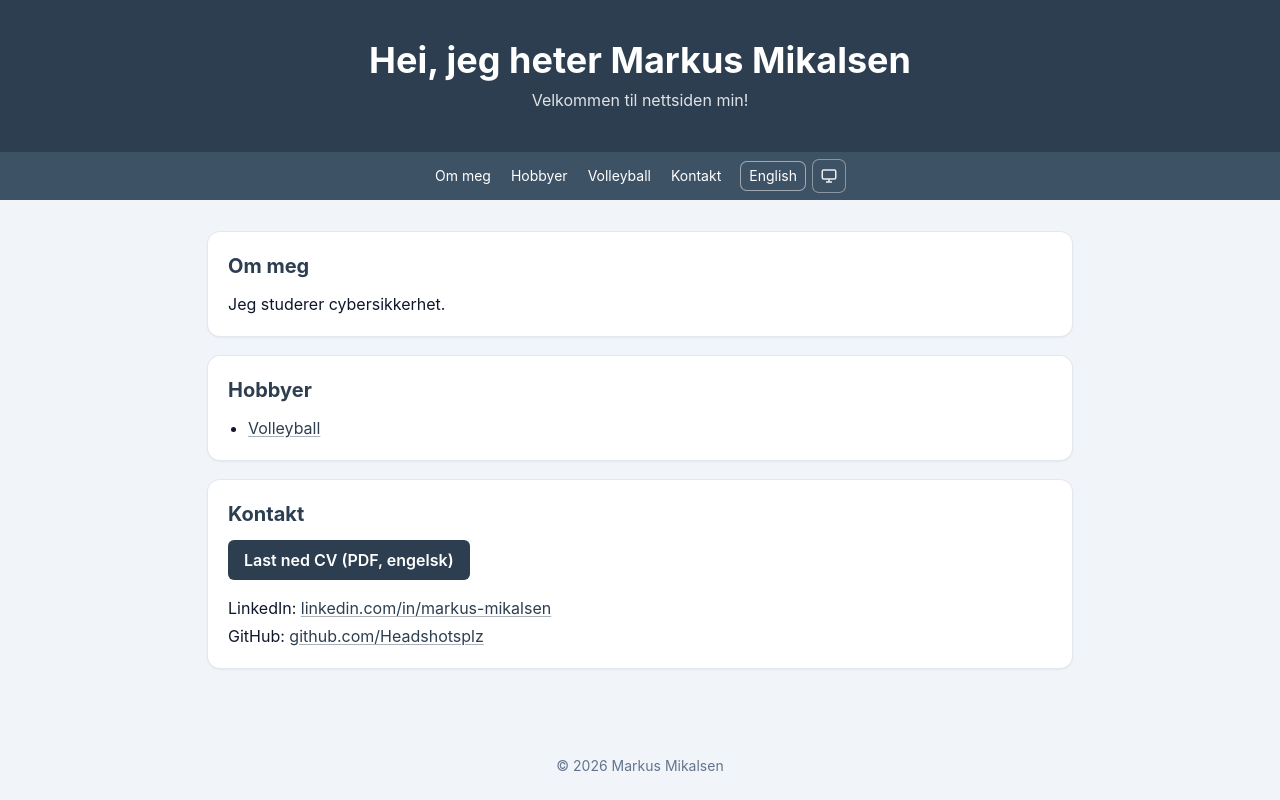
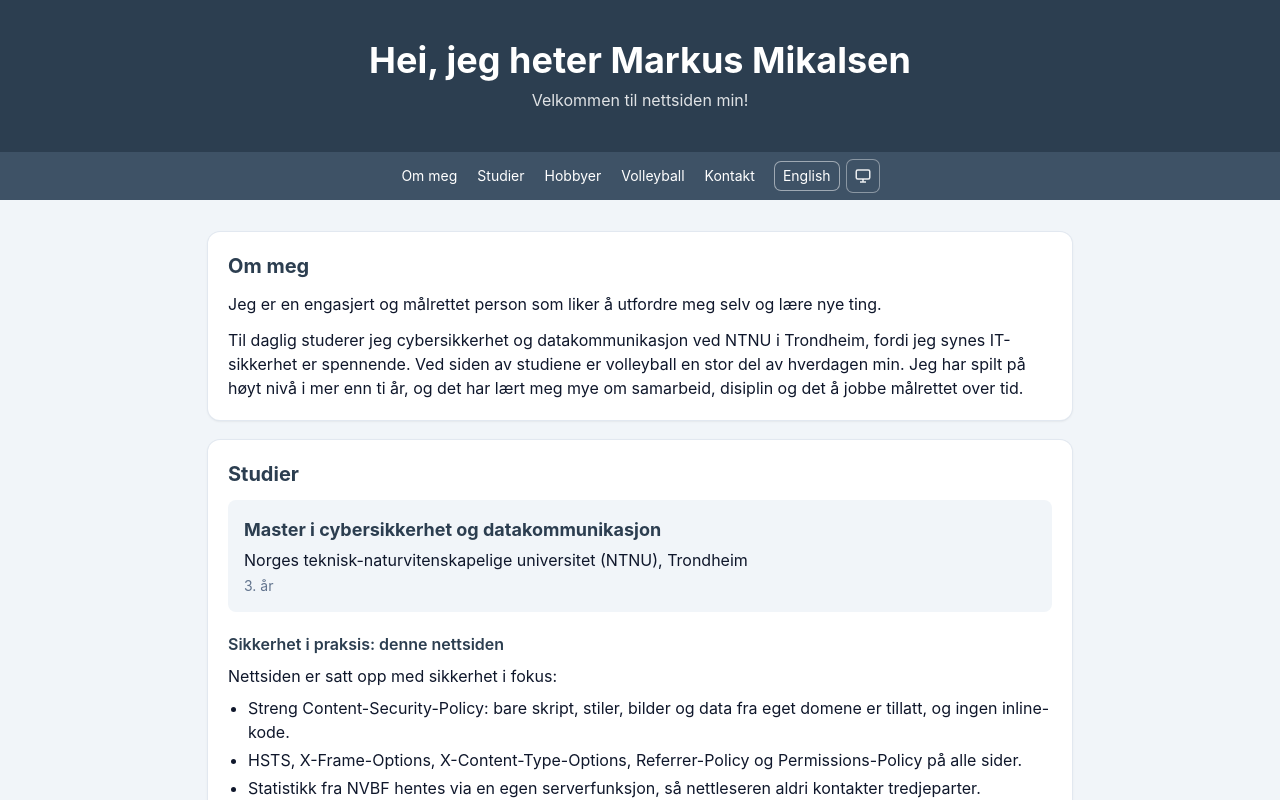
Before and after one commit to Headshotsplz/mmikalsen.no, a React (Vite) app: page / in a window 1280 px wide. Shown: the top 800 px of the page. Built offline with nearby package versions, Linux system fonts and the light colour scheme.

Commit message:
Legg til studier og mer om meg på forsiden

```diff
--- a/src/i18n.ts
+++ b/src/i18n.ts
@@ -14,8 +14,25 @@ const no = {
   home: {
     title: 'Hei, jeg heter Markus Mikalsen',
     subtitle: 'Velkommen til nettsiden min!',
-    nav: { about: 'Om meg', hobbies: 'Hobbyer', volleyball: 'Volleyball', contact: 'Kontakt' },
-    about: 'Jeg studerer cybersikkerhet.',
+    nav: { about: 'Om meg', studies: 'Studier', hobbies: 'Hobbyer', volleyball: 'Volleyball', contact: 'Kontakt' },
+    about: [
+      'Jeg er en engasjert og målrettet person som liker å utfordre meg selv og lære nye ting.',
+      'Til daglig studerer jeg cybersikkerhet og datakommunikasjon ved NTNU i Trondheim, fordi jeg synes IT-sikkerhet er spennende. Ved siden av studiene er volleyball en stor del av hverdagen min. Jeg har spilt på høyt nivå i mer enn ti år, og det har lært meg mye om samarbeid, disiplin og det å jobbe målrettet over tid.',
+    ],
+    studies: {
+      program: 'Master i cybersikkerhet og datakommunikasjon',
+      school: 'Norges teknisk-naturvitenskapelige universitet (NTNU), Trondheim',
+      year: '3. år',
+      siteTitle: 'Sikkerhet i praksis: denne nettsiden',
+      siteIntro: 'Nettsiden er satt opp med sikkerhet i fokus:',
+      siteItems: [
+        'Streng Content-Security-Policy: bare skript, stiler, bilder og data fra eget domene er tillatt, og ingen inline-kode.',
+        'HSTS, X-Frame-Options, X-Content-Type-Options, Referrer-Policy og Permissions-Policy på alle sider.',
+        'Statistikk fra NVBF hentes via en egen serverfunksjon, så nettleseren aldri kontakter tredjeparter.',
+        'Bilder publiseres uten metadata (EXIF), og CV-en er sjekket for skjulte personopplysninger.',
+        'React og TypeScript med typesjekk før hver publisering, og automatisk dataoppdatering med GitHub Actions.',
+      ],
+    },
     cv: 'Last ned CV (PDF, engelsk)',
   },
   vb: {
@@ -98,8 +115,25 @@ const en: Dict = {
   home: {
     title: 'Hi, my name is Markus Mikalsen',
     subtitle: 'Welcome to my website!',
-    nav: { about: 'About me', hobbies: 'Hobbies', volleyball: 'Volleyball', contact: 'Contact' },
-    about: 'I study cybersecurity.',
+    nav: { about: 'About me', studies: 'Studies', hobbies: 'Hobbies', volleyball: 'Volleyball', contact: 'Contact' },
+    about: [
+      'I am a dedicated and goal-oriented person who likes to challenge myself and learn new things.',
+      'I study cybersecurity and data communication at NTNU in Trondheim, because I find IT security exciting. Alongside my studies, volleyball is a big part of my everyday life. I have played at a high level for more than ten years, which has taught me a lot about teamwork, discipline and working towards goals over time.',
+    ],
+    studies: {
+      program: 'MSc Cybersecurity and Data Communication',
+      school: 'Norwegian University of Science and Technology (NTNU), Trondheim',
+      year: '3rd year',
+      siteTitle: 'Security in practice: this website',
+      siteIntro: 'This website is set up with security in mind:',
+      siteItems: [
+        'Strict Content Security Policy: only scripts, styles, images and data from its own domain are allowed, and no inline code.',
+        'HSTS, X-Frame-Options, X-Content-Type-Options, Referrer-Policy and Permissions-Policy on every page.',
+        'Statistics from NVBF are fetched through a dedicated server function, so the browser never contacts third parties.',
+        'Images are published without metadata (EXIF), and the CV has been checked for hidden personal data.',
+        'React and TypeScript with type checking before every deploy, and automatic data updates with GitHub Actions.',
+      ],
+    },
     cv: 'Download CV (PDF)',
   },
   vb: {
--- a/src/pages/Home.tsx
+++ b/src/pages/Home.tsx
@@ -17,13 +17,34 @@ export default function Home({ lang }: { lang: Lang }) {
       altHref={lang === 'en' ? '/' : '/en/'}
       nav={[
         { href: '#about', label: h.nav.about },
+        { href: '#studies', label: h.nav.studies },
         { href: '#hobbies', label: h.nav.hobbies },
         { href: `${prefix}/volleyball/`, label: h.nav.volleyball },
         { href: '#contact', label: h.nav.contact },
       ]}
     >
       <Section id="about" title={h.nav.about}>
-        <p>{h.about}</p>
+        <div className="space-y-3">
+          {h.about.map((paragraph) => (
+            <p key={paragraph}>{paragraph}</p>
+          ))}
+        </div>
+      </Section>
+
+      <Section id="studies" title={h.nav.studies}>
+        <div className="flex flex-col gap-1 rounded-lg bg-slate-100 p-4 dark:bg-slate-800">
+          <span className="text-lg font-bold text-brand dark:text-white">{h.studies.program}</span>
+          <span>{h.studies.school}</span>
+          <span className="text-sm text-slate-500 dark:text-slate-400">{h.studies.year}</span>
+        </div>
+
+        <h3 className="mt-5 mb-2 font-semibold text-brand dark:text-slate-100">{h.studies.siteTitle}</h3>
+        <p className="mb-2">{h.studies.siteIntro}</p>
+        <ul className="list-disc space-y-1 pl-5">
+          {h.studies.siteItems.map((item) => (
+            <li key={item}>{item}</li>
+          ))}
+        </ul>
       </Section>
 
       <Section id="hobbies" title={h.nav.hobbies}>
```
